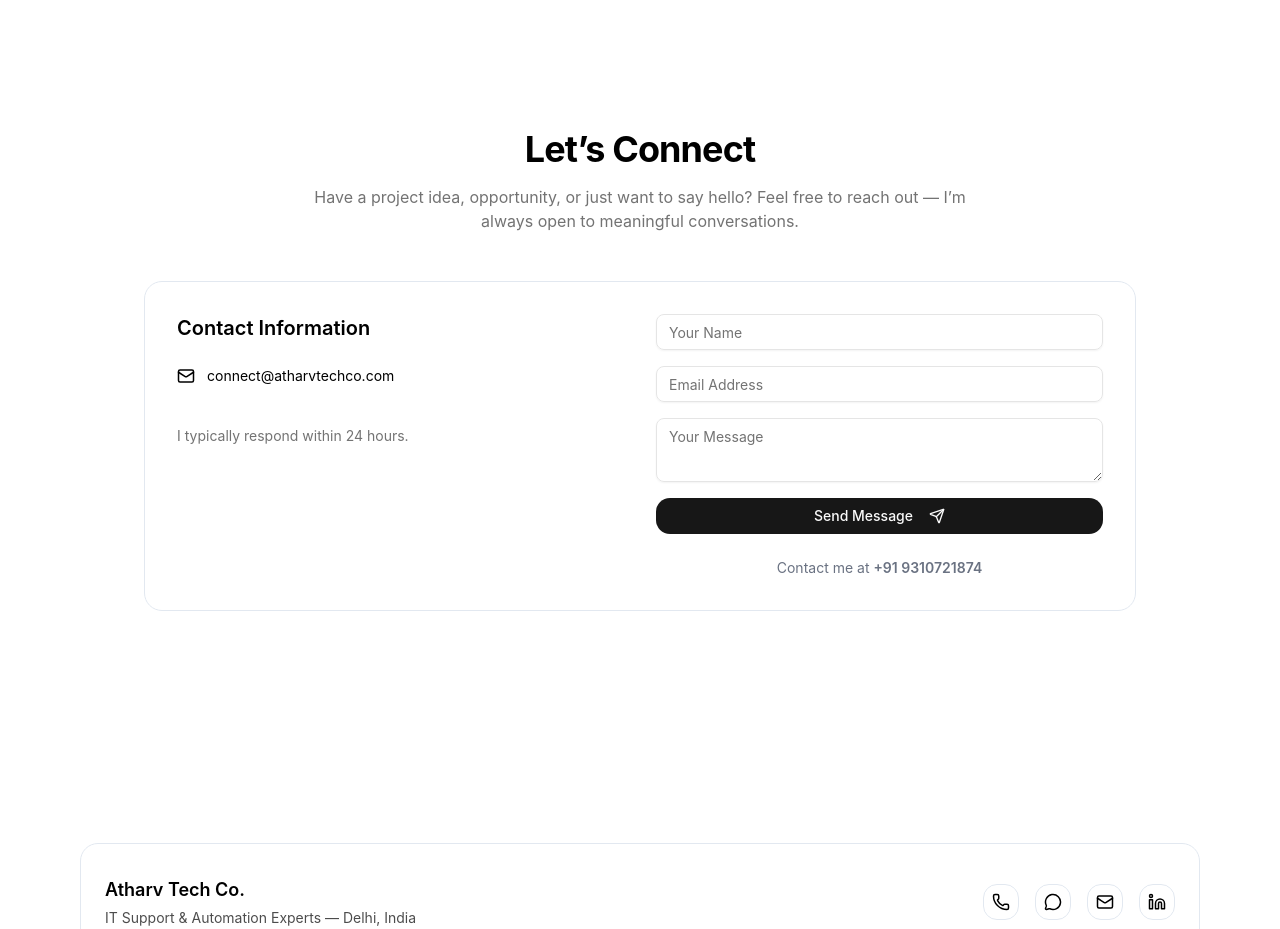
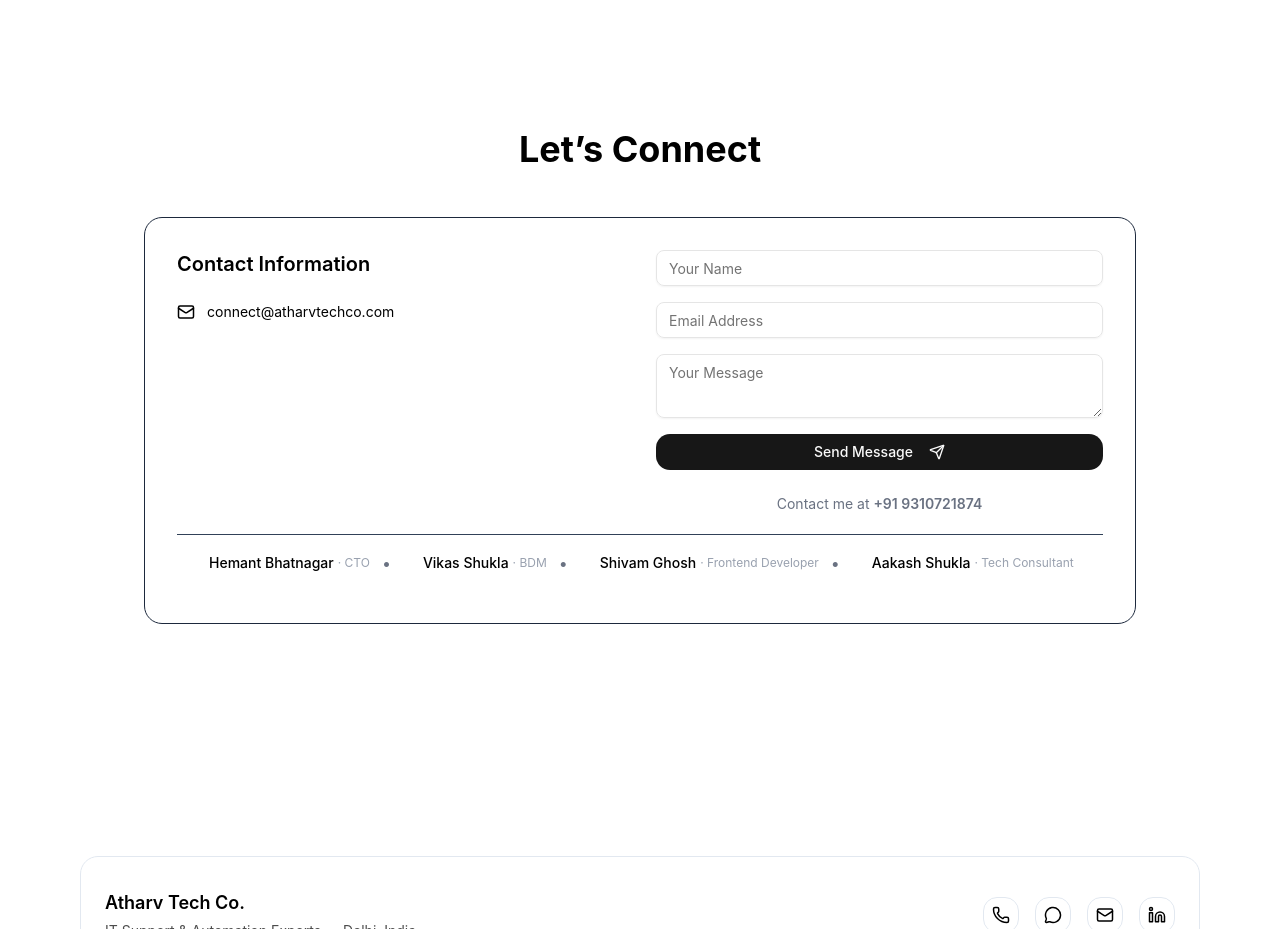
Before and after one commit to careatc1-pixel/portfolio, a Next.js app: page / in a window 1280 px wide. Shown: the part 5960-6889 px from the top of the page. Built offline with nearby package versions, Linux system fonts and the light colour scheme.

Commit message:
Add email functionality and toast notifications to contact form

```diff
--- a/package.json
+++ b/package.json
@@ -9,9 +9,11 @@
     "lint": "eslint"
   },
   "dependencies": {
+    "@emailjs/browser": "^4.4.1",
     "@tailwindcss/postcss": "^4.2.0",
     "class-variance-authority": "^0.7.1",
     "clsx": "^2.1.1",
+    "emailjs": "^5.0.0",
     "framer-motion": "^12.34.3",
     "lucide-react": "^0.575.0",
     "next": "16.1.6",
@@ -20,6 +22,7 @@
     "radix-ui": "^1.4.3",
     "react": "19.2.3",
     "react-dom": "19.2.3",
+    "react-toastify": "^11.0.5",
     "tailwind-merge": "^3.5.0",
     "tailwindcss": "^4.2.0"
   },
--- a/src/app/layout.tsx
+++ b/src/app/layout.tsx
@@ -3,6 +3,7 @@ import "./globals.css";
 import Navbar from "@/components/layout/Navbar";
 import Footer from "@/components/layout/Footer";
 import { ThemeProvider } from "@/components/theme-provider";
+import { ToastContainer } from "react-toastify";
 
 export const metadata: Metadata = {
   title: "Create Next App",
@@ -15,12 +16,13 @@ export default function RootLayout({
   children: React.ReactNode;
 }>) {
   return (
- <html lang="en" suppressHydrationWarning>
+    <html lang="en" suppressHydrationWarning>
       <body className="min-h-screen bg-background text-foreground">
         <ThemeProvider>
           <Navbar />
           {children}
           <Footer />
+          <ToastContainer position="top-right" autoClose={3000} />
         </ThemeProvider>
       </body>
     </html>
--- a/src/components/sections/Contact.tsx
+++ b/src/components/sections/Contact.tsx
@@ -1,86 +1,126 @@
 "use client";
 
+import { useRef, useState } from "react";
+import emailjs from "@emailjs/browser";
 import { motion } from "framer-motion";
-import { Mail, Send, Github, Linkedin } from "lucide-react";
+import { Mail, Send } from "lucide-react";
 import { Button } from "@/components/ui/button";
 import { Input } from "@/components/ui/input";
 import { Textarea } from "@/components/ui/textarea";
+import { toast } from "react-toastify";
+
+const teamMembers = [
+  { name: "Hemant Bhatnagar", role: "CTO" },
+  { name: "Vikas Shukla", role: "BDM" },
+  { name: "Shivam Ghosh", role: "Frontend Developer" },
+  { name: "Aakash Shukla", role: "Tech Consultant" },
+];
 
 export default function Contact() {
+  const formRef = useRef<HTMLFormElement>(null);
+  const [loading, setLoading] = useState(false);
+
+  const sendEmail = async (e: React.FormEvent) => {
+    e.preventDefault();
+
+    if (!formRef.current) return;
+
+    setLoading(true);
+
+    try {
+      await emailjs.sendForm(
+        process.env.NEXT_PUBLIC_EMAILJS_SERVICE_ID!,
+        process.env.NEXT_PUBLIC_EMAILJS_TEMPLATE_ID!,
+        formRef.current,
+        process.env.NEXT_PUBLIC_EMAILJS_PUBLIC_KEY!,
+      );
+
+      toast.success("Message sent successfully 🚀");
+      formRef.current.reset();
+    } catch (error) {
+      console.error(error);
+      toast.error("Failed to send message ❌");
+    } finally {
+      setLoading(false);
+    }
+  };
+
   return (
     <section id="contact" className="py-8">
       <div className="max-w-5xl mx-auto px-4">
-        {/* Heading */}
         <motion.h2
           initial={{ opacity: 0, y: 30 }}
           whileInView={{ opacity: 1, y: 0 }}
-          viewport={{ once: true }}
-          className="text-3xl md:text-4xl font-bold tracking-tight text-center"
+          className="text-3xl md:text-4xl font-bold text-center"
         >
           Let’s Connect
         </motion.h2>
 
-        <p className="mt-4 text-center text-muted-foreground max-w-2xl mx-auto">
-          Have a project idea, opportunity, or just want to say hello? Feel free
-          to reach out — I’m always open to meaningful conversations.
-        </p>
-
-        {/* Glass Card */}
-        <motion.div
-          initial={{ opacity: 0, y: 40 }}
-          whileInView={{ opacity: 1, y: 0 }}
-          viewport={{ once: true }}
-          transition={{ duration: 0.5 }}
-          className="
-            mt-12
-            rounded-2xl
-            border
-            p-8
-            backdrop-blur-xl
-          "
-          style={{
-            background: "rgba(var(--navbar),0.6)",
-            borderColor: "rgb(var(--border))",
-          }}
-        >
+        <div className="mt-12 rounded-2xl border border-slate-800 p-8 backdrop-blur-xl">
           <div className="grid md:grid-cols-2 gap-8">
-            {/* Left Info */}
+            {/* Left */}
             <div className="space-y-6">
               <h3 className="text-xl font-semibold">Contact Information</h3>
 
               <div className="flex items-center gap-3 text-sm">
                 <Mail size={18} />
-                <a href="mailto:connect@atharvtechco.com?subject=Hello&body=Hi there,">
+                <a href="mailto:connect@atharvtechco.com">
                   connect@atharvtechco.com
                 </a>
               </div>
-
-              <p className="text-sm text-muted-foreground pt-4">
-                I typically respond within 24 hours.
-              </p>
             </div>
 
             {/* Form */}
-            <form className="space-y-4">
-              <Input placeholder="Your Name" />
-              <Input placeholder="Email Address" type="email" />
-              <Textarea placeholder="Your Message" rows={5} />
-              <Button className="w-full rounded-xl">
-                Send Message
+            <form ref={formRef} onSubmit={sendEmail} className="space-y-4">
+              <Input name="user_name" placeholder="Your Name" required />
+
+              <Input
+                name="user_email"
+                type="email"
+                placeholder="Email Address"
+                required
+              />
+
+              <Textarea
+                name="message"
+                placeholder="Your Message"
+                rows={5}
+                required
+              />
+
+              <Button
+                type="submit"
+                className="w-full rounded-xl cursor-pointer"
+                disabled={loading}
+              >
+                {loading ? "Sending..." : "Send Message"}
                 <Send className="ml-2" size={16} />
               </Button>
+
               <span className="block text-sm text-gray-500 text-center mt-2">
                 Contact me at{" "}
                 <a
                   href="tel:+919310721874"
                   className="font-semibold hover:underline"
                 >
-                  +91{' '}9310721874
+                  +91 9310721874
                 </a>
               </span>
             </form>
           </div>
-        </motion.div>
+          <div className="border-t border-slate-700 mt-5 px-8 py-4 flex items-center gap-6 overflow-x-auto whitespace-nowrap">
+            {teamMembers.map((m, i) => (
+              <div key={m.name} className="flex items-center gap-1 shrink-0">
+                <span className="text-sm font-medium">{m.name}</span>
+                <span className="text-xs text-gray-400">· {m.role}</span>
+
+                {i !== teamMembers.length - 1 && (
+                  <span className="text-gray-500 mx-2">•</span>
+                )}
+              </div>
+            ))}
+          </div>
+        </div>
       </div>
     </section>
   );
```
Also changed, not shown: 1 other file (tests, documents, lock files or other folders).
